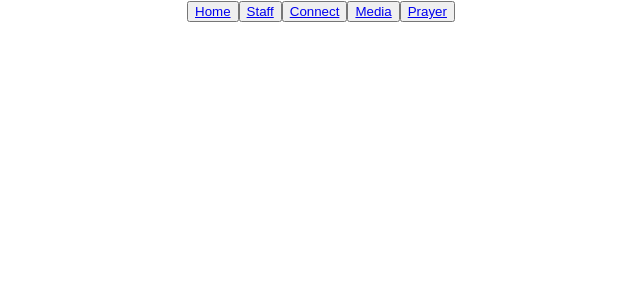
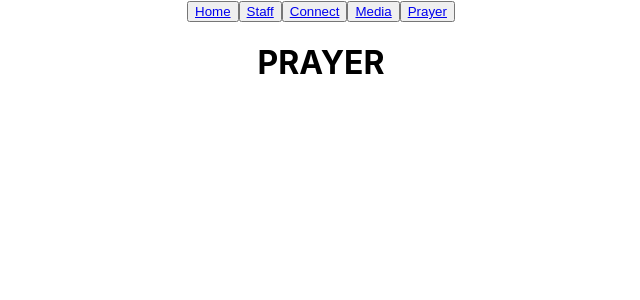
Before and after one commit to RainbowFloyd/manoah_church, a React (Create React App) app: page /prayer in a window 1280 px wide. Shown: the top 300 px of the page, without its empty margins (319-959 px from the left). Built offline with nearby package versions, Linux system fonts and the light colour scheme.

Commit message:
added prayer component and made route for it

```diff
--- a/src/App.js
+++ b/src/App.js
@@ -5,6 +5,7 @@ import Wip from './components/Wip/Wip';
 import Staff from './components/Staff/Staff'
 import Connect from './components/Connect/Connect'
 import Media from './components/Media/Media'
+import Prayer from './components/Prayer/Prayer'
 import { Route } from 'react-router-dom';
 
 class App extends Component {
@@ -15,6 +16,7 @@ class App extends Component {
         <Route path='/staff' component={Staff} />
         <Route path='/connect' component={Connect} />
         <Route path='/media' component={Media} />
+        <Route path='/prayer' component={Prayer} />
         <Route path='/' exact component={Wip} />
       </div>
     );
--- /dev/null
+++ b/src/components/Prayer/Prayer.js
@@ -0,0 +1,9 @@
+import React from 'react';
+
+const Prayer = (props) => {
+  return (
+    <h1>PRAYER</h1>
+  )
+}
+
+export default Prayer;
```
